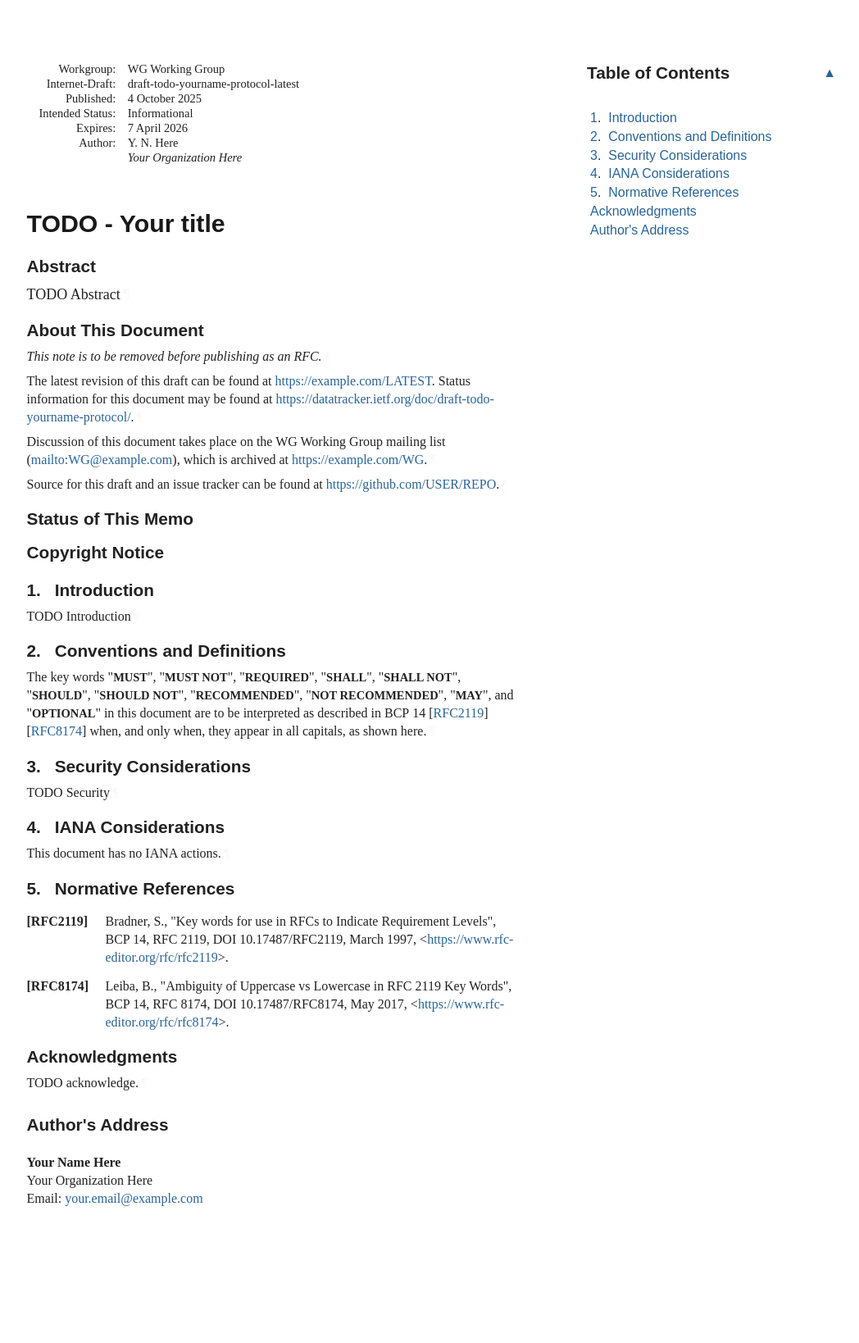
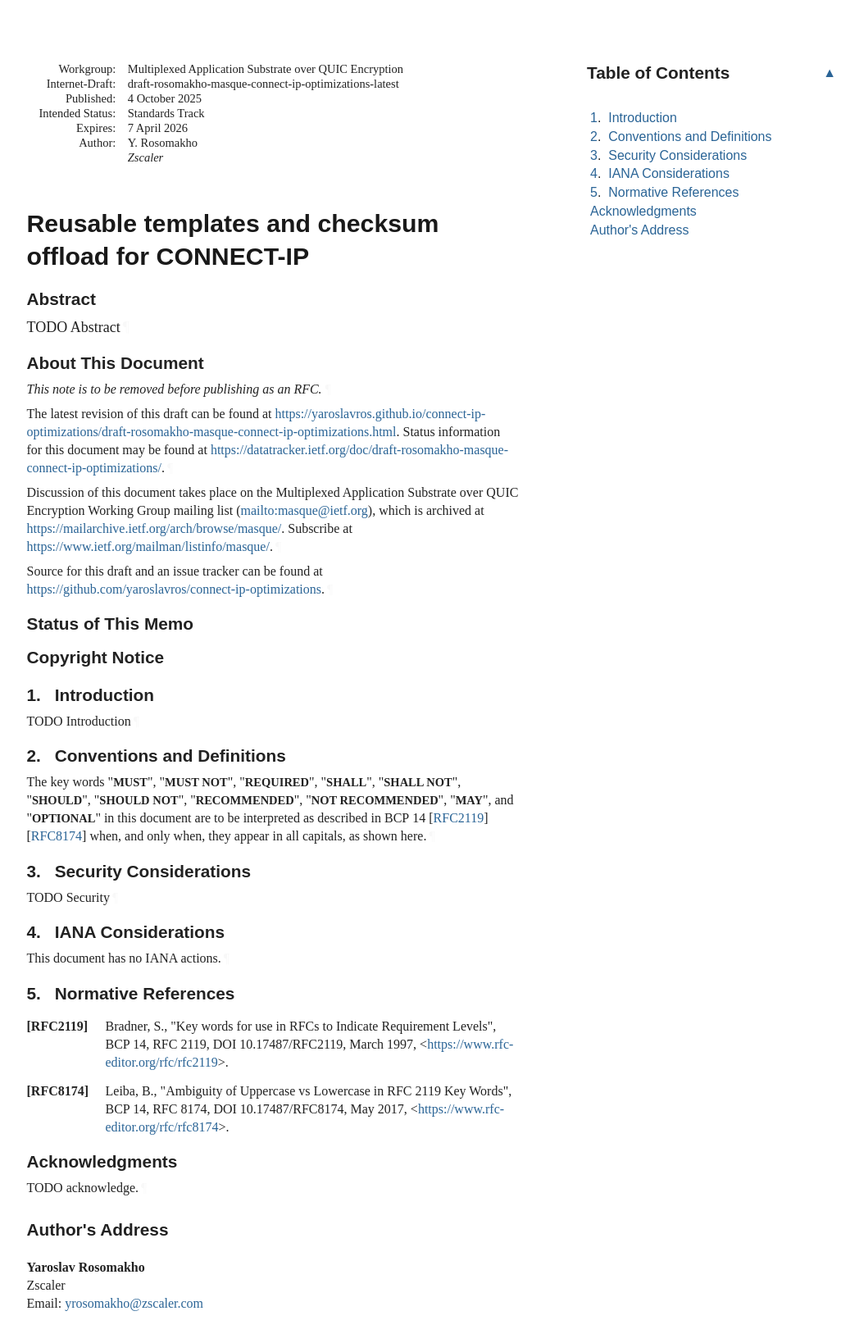
Before and after one commit to yaroslavros/connect-ip-optimizations, a plain HTML site: page draft-rosomakho-masque-connect-ip-optimizations.html in a window 1280 px wide. Shown: the whole page at 82% size, without its empty margins (92-1140 px from the left). Before the commit the page ends 1564 px from the top, so only its background shows below. Drawn offline with Linux system fonts and the light colour scheme; a web font is replaced by a local one.

Commit message:
Script updating gh-pages from 82dae8d. [ci skip]

```diff
--- a/draft-todo-yourname-protocol.html
+++ b/draft-rosomakho-masque-connect-ip-optimizations.html
@@ -4,16 +4,16 @@
 <meta charset="utf-8">
 <meta content="Common,Latin" name="scripts">
 <meta content="initial-scale=1.0" name="viewport">
-<title>TODO - Your title</title>
-<meta content="Your Name Here" name="author">
+<title>Reusable templates and checksum offload for CONNECT-IP</title>
+<meta content="Yaroslav Rosomakho" name="author">
 <meta content="
        TODO Abstract
     " name="description">
 <meta content="xml2rfc 3.30.2" name="generator">
-<meta content="next generation" name="keyword">
-<meta content="unicorn" name="keyword">
-<meta content="sparkling distributed ledger" name="keyword">
-<meta content="draft-todo-yourname-protocol-latest" name="ietf.draft">
+<meta content="template" name="keyword">
+<meta content="checksum" name="keyword">
+<meta content="connect-ip" name="keyword">
+<meta content="draft-rosomakho-masque-connect-ip-optimizations-latest" name="ietf.draft">
 <!-- Generator version information:
   xml2rfc 3.30.2
     Python 3.12.11
@@ -29,7 +29,7 @@
     setuptools 80.9.0
     wcwidth 0.2.14
 -->
-<link href="draft-todo-yourname-protocol.xml" rel="alternate" type="application/rfc+xml">
+<link href="draft-rosomakho-masque-connect-ip-optimizations.xml" rel="alternate" type="application/rfc+xml">
 <link href="#copyright" rel="license">
 <style type="text/css">@font-face {
   font-family: 'Lora';
@@ -1045,11 +1045,11 @@ svg :is([fill="white"], [fill^="#fff"]) {
 <table class="ears">
 <thead><tr>
 <td class="left">Internet-Draft</td>
-<td class="center">TODO - Abbreviation</td>
+<td class="center">Reusable templates and checksum offload </td>
 <td class="right">October 2025</td>
 </tr></thead>
 <tfoot><tr>
-<td class="left">Here</td>
+<td class="left">Rosomakho</td>
 <td class="center">Expires 7 April 2026</td>
 <td class="right">[Page]</td>
 </tr></tfoot>
@@ -1058,27 +1058,27 @@ svg :is([fill="white"], [fill^="#fff"]) {
 <div id="internal-metadata" class="document-information">
 <dl id="identifiers">
 <dt class="label-workgroup">Workgroup:</dt>
-<dd class="workgroup">WG Working Group</dd>
+<dd class="workgroup">Multiplexed Application Substrate over QUIC Encryption</dd>
 <dt class="label-internet-draft">Internet-Draft:</dt>
-<dd class="internet-draft">draft-todo-yourname-protocol-latest</dd>
+<dd class="internet-draft">draft-rosomakho-masque-connect-ip-optimizations-latest</dd>
 <dt class="label-published">Published:</dt>
 <dd class="published">
 <time datetime="2025-10-04" class="published">4 October 2025</time>
     </dd>
 <dt class="label-intended-status">Intended Status:</dt>
-<dd class="intended-status">Informational</dd>
+<dd class="intended-status">Standards Track</dd>
 <dt class="label-expires">Expires:</dt>
 <dd class="expires"><time datetime="2026-04-07">7 April 2026</time></dd>
 <dt class="label-authors">Author:</dt>
 <dd class="authors">
 <div class="author">
-      <div class="author-name">Y. N. Here</div>
-<div class="org">Your Organization Here</div>
+      <div class="author-name">Y. Rosomakho</div>
+<div class="org">Zscaler</div>
 </div>
 </dd>
 </dl>
 </div>
-<h1 id="title">TODO - Your title</h1>
+<h1 id="title">Reusable templates and checksum offload for CONNECT-IP</h1>
 <section id="section-abstract">
       <h2 id="abstract"><a href="#abstract" class="selfRef">Abstract</a></h2>
 <p id="section-abstract-1">TODO Abstract<a href="#section-abstract-1" class="pilcrow">¶</a></p>
@@ -1089,14 +1089,15 @@ svg :is([fill="white"], [fill^="#fff"]) {
       </h2>
 <p id="section-note.1-1">This note is to be removed before publishing as an RFC.<a href="#section-note.1-1" class="pilcrow">¶</a></p>
 <p id="section-note.1-2">
-        The latest revision of this draft can be found at <span><a href="https://example.com/LATEST">https://example.com/LATEST</a></span>.
-        Status information for this document may be found at <span><a href="https://datatracker.ietf.org/doc/draft-todo-yourname-protocol/">https://datatracker.ietf.org/doc/draft-todo-yourname-protocol/</a></span>.<a href="#section-note.1-2" class="pilcrow">¶</a></p>
+        The latest revision of this draft can be found at <span><a href="https://yaroslavros.github.io/connect-ip-optimizations/draft-rosomakho-masque-connect-ip-optimizations.html">https://yaroslavros.github.io/connect-ip-optimizations/draft-rosomakho-masque-connect-ip-optimizations.html</a></span>.
+        Status information for this document may be found at <span><a href="https://datatracker.ietf.org/doc/draft-rosomakho-masque-connect-ip-optimizations/">https://datatracker.ietf.org/doc/draft-rosomakho-masque-connect-ip-optimizations/</a></span>.<a href="#section-note.1-2" class="pilcrow">¶</a></p>
 <p id="section-note.1-3">
         Discussion of this document takes place on the
-        WG Working Group mailing list (<span><a href="mailto:WG@example.com">mailto:WG@example.com</a></span>),
-        which is archived at <span><a href="https://example.com/WG">https://example.com/WG</a></span>.<a href="#section-note.1-3" class="pilcrow">¶</a></p>
+        Multiplexed Application Substrate over QUIC Encryption Working Group mailing list (<span><a href="mailto:masque@ietf.org">mailto:masque@ietf.org</a></span>),
+        which is archived at <span><a href="https://mailarchive.ietf.org/arch/browse/masque/">https://mailarchive.ietf.org/arch/browse/masque/</a></span>.
+        Subscribe at <span><a href="https://www.ietf.org/mailman/listinfo/masque/">https://www.ietf.org/mailman/listinfo/masque/</a></span>.<a href="#section-note.1-3" class="pilcrow">¶</a></p>
 <p id="section-note.1-4">Source for this draft and an issue tracker can be found at
-        <span><a href="https://github.com/USER/REPO">https://github.com/USER/REPO</a></span>.<a href="#section-note.1-4" class="pilcrow">¶</a></p>
+        <span><a href="https://github.com/yaroslavros/connect-ip-optimizations">https://github.com/yaroslavros/connect-ip-optimizations</a></span>.<a href="#section-note.1-4" class="pilcrow">¶</a></p>
 </section>
 <div id="status-of-memo">
 <section id="section-boilerplate.1">
@@ -1237,11 +1238,11 @@ appear in all capitals, as shown here.<a href="#section-2-1" class="pilcrow">¶<
 <a href="#name-authors-address" class="section-name selfRef">Author's Address</a>
       </h2>
 <address class="vcard">
-        <div dir="auto" class="left"><span class="fn nameRole">Your Name Here</span></div>
-<div dir="auto" class="left"><span class="org">Your Organization Here</span></div>
+        <div dir="auto" class="left"><span class="fn nameRole">Yaroslav Rosomakho</span></div>
+<div dir="auto" class="left"><span class="org">Zscaler</span></div>
 <div class="email">
 <span>Email:</span>
-<a href="mailto:your.email@example.com" class="email">your.email@example.com</a>
+<a href="mailto:yrosomakho@zscaler.com" class="email">yrosomakho@zscaler.com</a>
 </div>
 </address>
 </section>
```
Also changed, not shown: draft-rosomakho-masque-connect-ip-optimizations.txt (renamed from draft-todo-yourname-protocol.txt, +18 -15 lines), index.html (+4 -4 lines).
